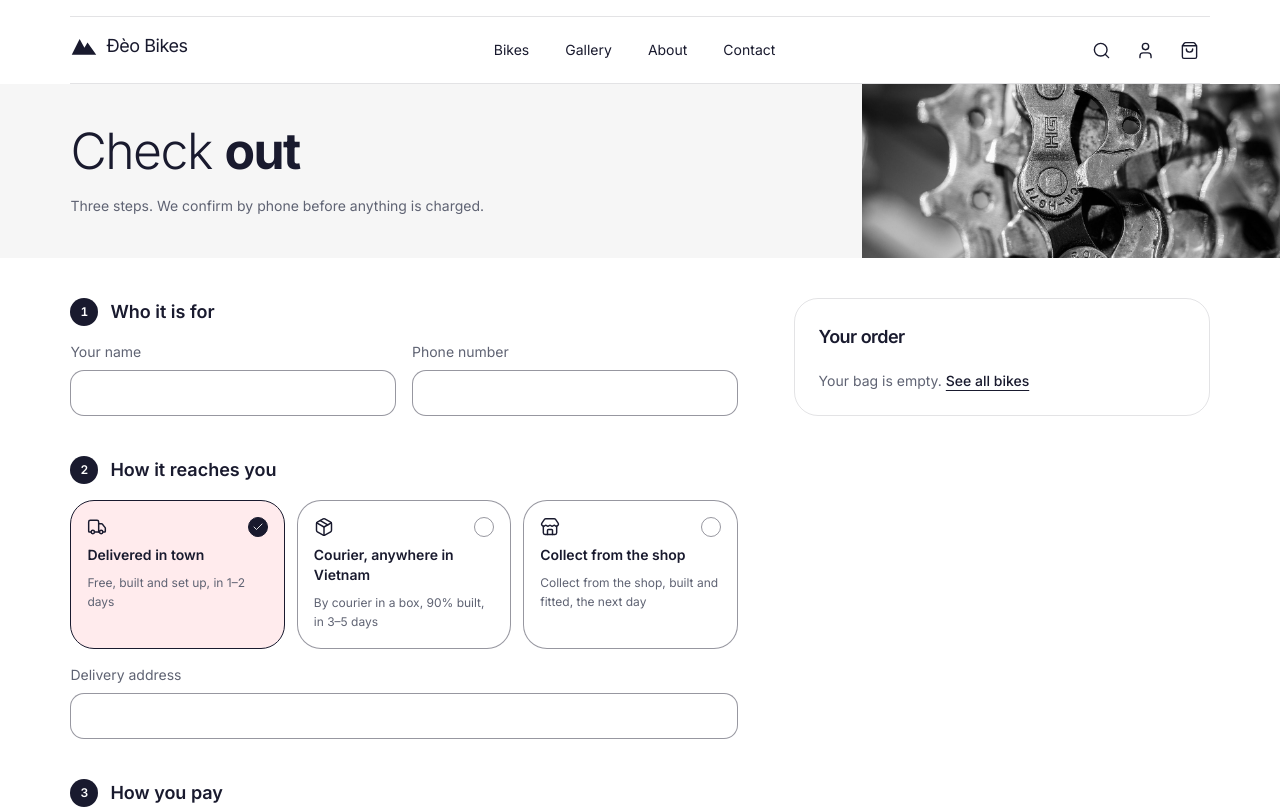
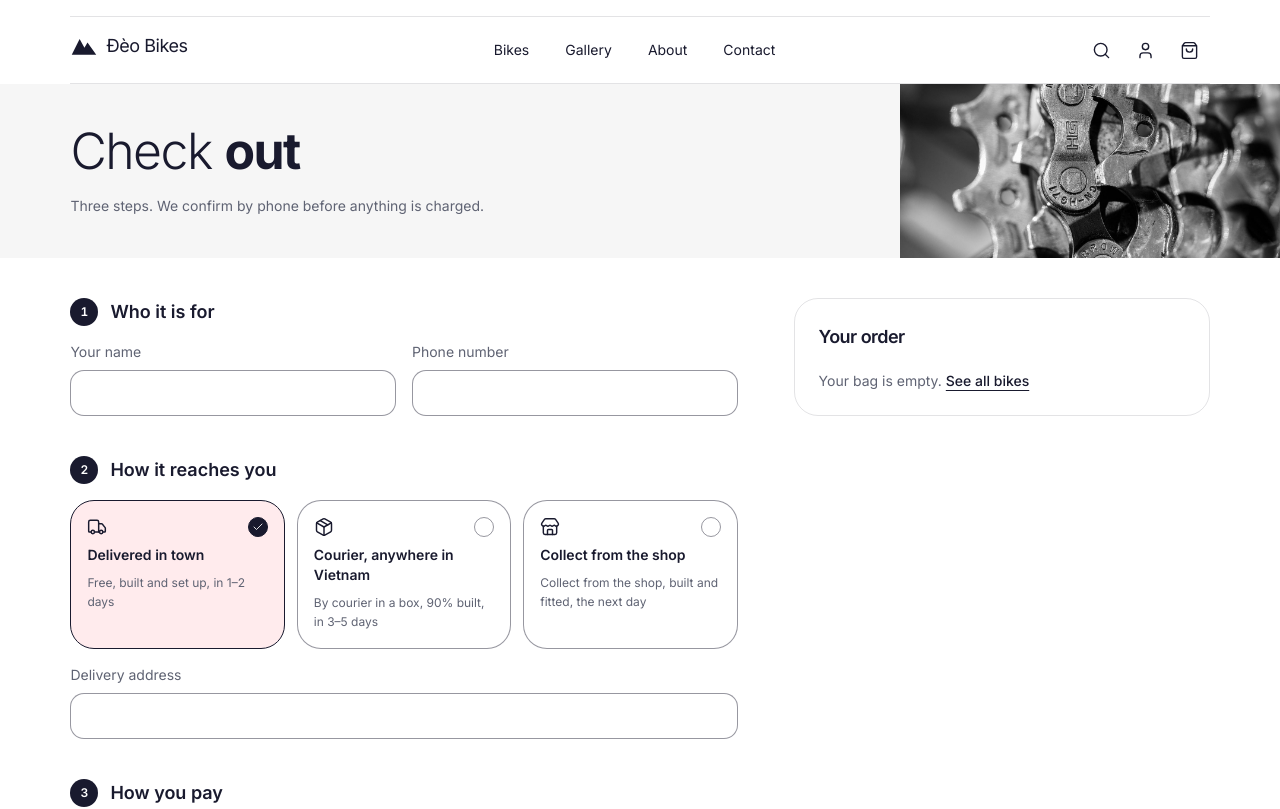
Before and after one commit to ThanhNV121097/project-e87d8873, a React (Vite) app in the folder code/frontend/: page /checkout in a window 1280 px wide. Shown: the top 809 px of the page. Built offline with nearby package versions, Linux system fonts and the light colour scheme.

Commit message:
design: head bands laid out as a row, not a fixed grid

```diff
--- a/code/frontend/src/pages/Checkout.tsx
+++ b/code/frontend/src/pages/Checkout.tsx
@@ -36,13 +36,13 @@ export default function Checkout() {
     <div className="pb-8">
       {/* The head on a band to both screen edges, the workshop's close-up
           off its right edge: every bike is built before it leaves. */}
-      <Bleed className="bg-surface lg:grid lg:grid-cols-12 lg:gap-12">
+      <Bleed className="bg-surface lg:flex lg:flex-row-reverse lg:gap-12">
         {image && (
-          <div className="relative -mx-[var(--gutter)] aspect-[21/9] overflow-hidden lg:col-span-4 lg:col-start-9 lg:row-start-1 lg:mx-0 lg:-mr-[calc((100vw-min(100vw,var(--page)))/2+var(--gutter))] lg:aspect-auto">
+          <div className="relative -mx-[var(--gutter)] aspect-[21/9] overflow-hidden lg:mx-0 lg:w-4/12 lg:shrink-0 lg:-mr-[calc((100vw-min(100vw,var(--page)))/2+var(--gutter))] lg:aspect-auto">
             <Picture src={image} alt={imageAlt} width={1280} height={853} loading="eager" className="absolute inset-0 h-full w-full object-cover" />
           </div>
         )}
-        <div className="pb-10 pt-10 lg:col-span-8 lg:col-start-1 lg:row-start-1">
+        <div className="min-w-0 pb-10 pt-10 lg:flex-1">
           <h1 className="text-[length:var(--size-h1)] leading-[1.1] text-ink"><Weights k="pages.checkout.heading" /></h1>
           <T k="pages.checkout.lead" as="p" className="mt-4 max-w-[60ch] text-sm leading-relaxed text-ink-soft" />
         </div>
```
